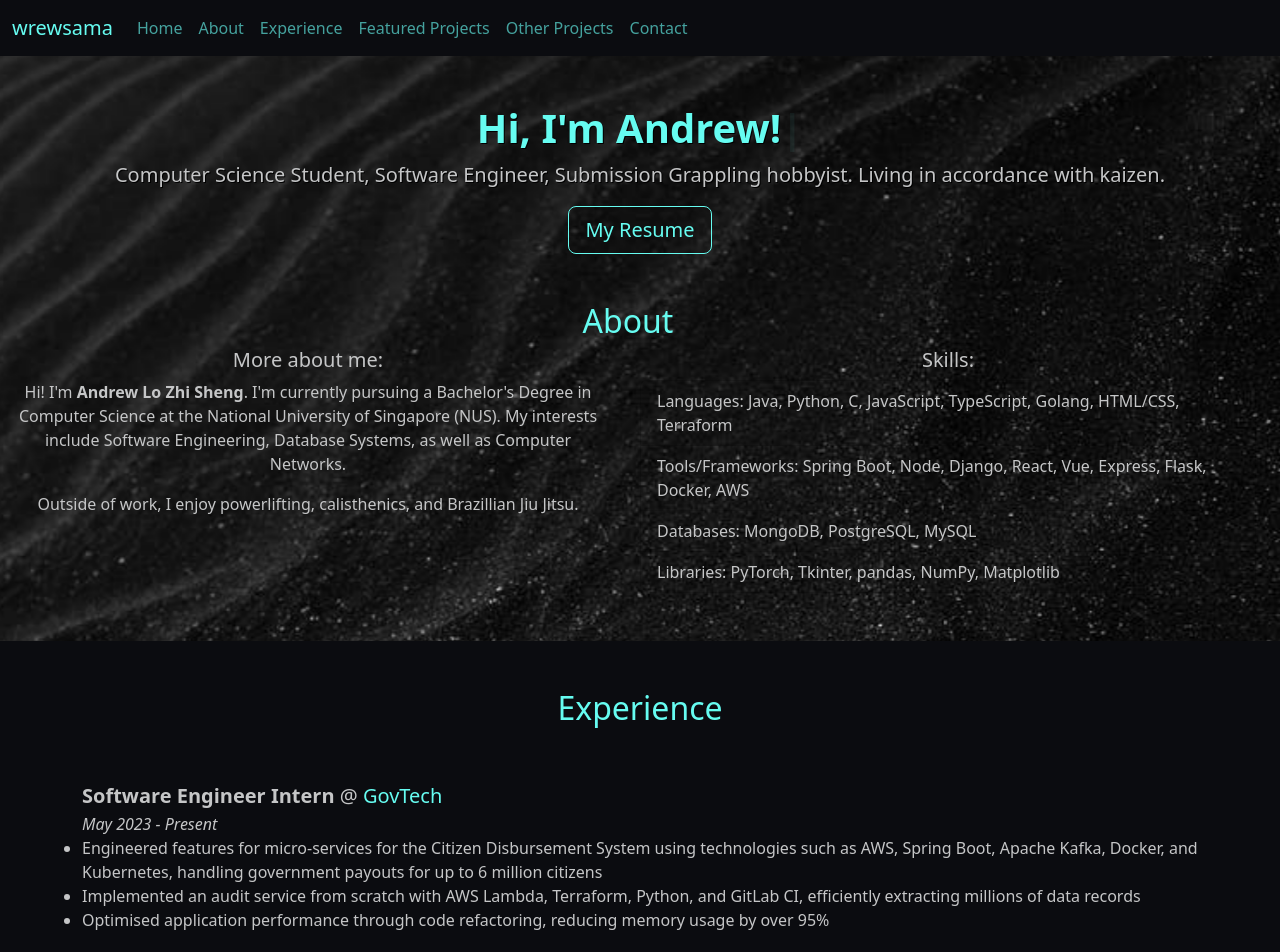
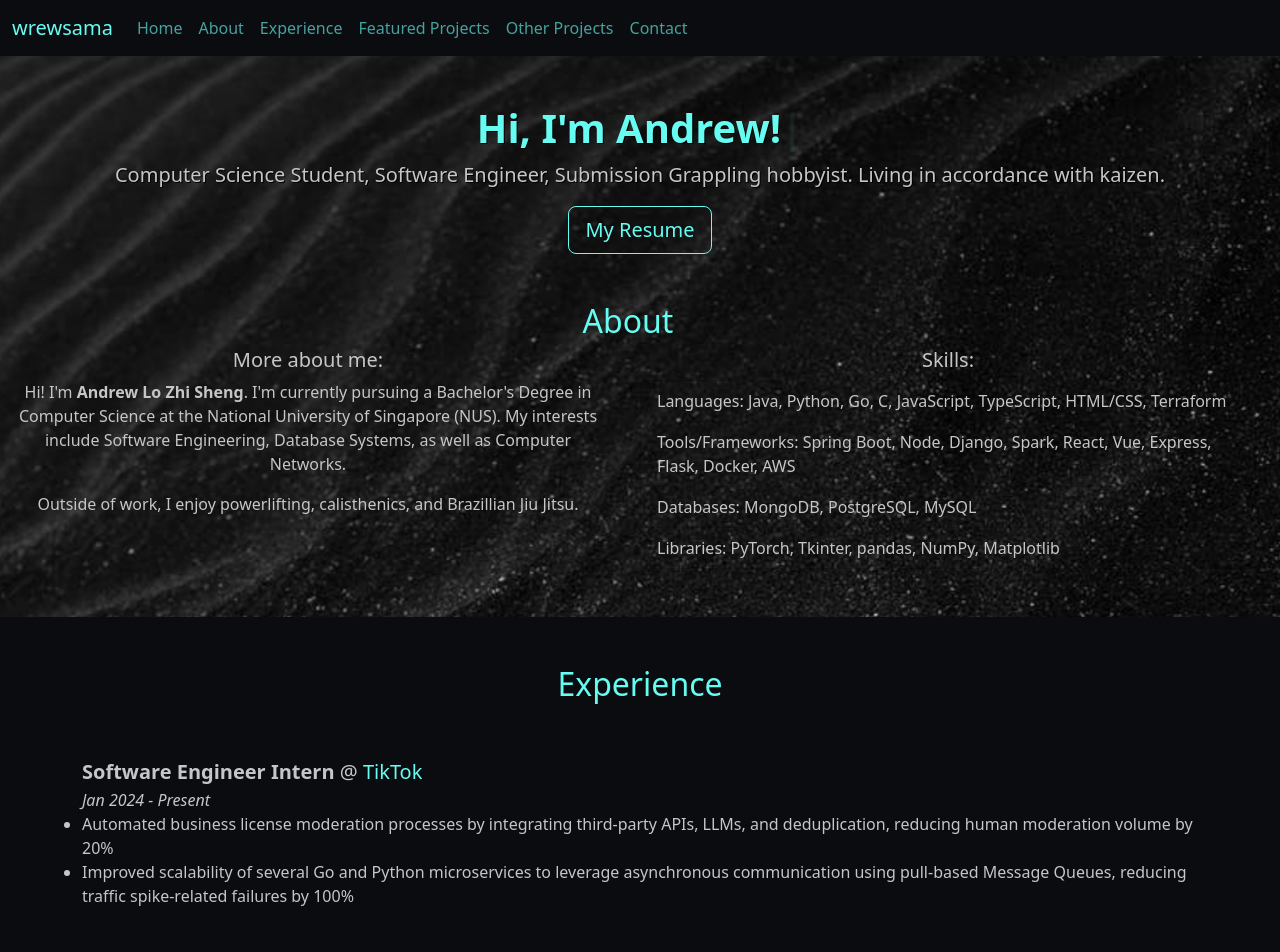
Before and after one commit to wrewsama/portfolio, a React (Create React App) app: page / in a window 1280 px wide. Shown: the top 952 px of the page. Built offline with nearby package versions, Linux system fonts and the light colour scheme.

Commit message:
add tiktok experience

```diff
--- a/src/components/about.js
+++ b/src/components/about.js
@@ -25,8 +25,8 @@ export default function About() {
                     <h5>Skills: </h5>
 
                     <ul className="list-group text-start">
-                        <li className="list-group-item bg-transparent text-normal">Languages: Java, Python, C, JavaScript, TypeScript, Golang, HTML/CSS, Terraform </li>
-                        <li className="list-group-item bg-transparent text-normal">Tools/Frameworks: Spring Boot, Node, Django, React, Vue, Express, Flask, Docker, AWS </li>
+                        <li className="list-group-item bg-transparent text-normal">Languages: Java, Python, Go, C, JavaScript, TypeScript, HTML/CSS, Terraform </li>
+                        <li className="list-group-item bg-transparent text-normal">Tools/Frameworks: Spring Boot, Node, Django, Spark, React, Vue, Express, Flask, Docker, AWS </li>
                         <li className="list-group-item bg-transparent text-normal">Databases: MongoDB, PostgreSQL, MySQL</li>
                         <li className="list-group-item bg-transparent text-normal">Libraries: PyTorch, Tkinter, pandas, NumPy, Matplotlib</li>
                     </ul>
--- a/src/components/experience.js
+++ b/src/components/experience.js
@@ -10,8 +10,13 @@ export default function Experience() {
                 </div>
 
                 <ExperienceItem jobTitle="Software Engineer Intern"
+                                company="TikTok"
+                                date="Jan 2024 - Present"
+                                bulletPoints={["Automated business license moderation processes by integrating third-party APIs, LLMs, and deduplication, reducing human moderation volume by 20%",
+                                               "Improved scalability of several Go and Python microservices to leverage asynchronous communication using pull-based Message Queues, reducing traffic spike-related failures by 100%"]}/>
+                <ExperienceItem jobTitle="Software Engineer Intern"
                                 company="GovTech"
-                                date="May 2023 - Present"
+                                date="May 2023 - Dec 2023"
                                 bulletPoints={["Engineered features for micro-services for the Citizen Disbursement System using technologies such as AWS, Spring Boot, Apache Kafka, Docker, and Kubernetes, handling government payouts for up to 6 million citizens",
                                                "Implemented an audit service from scratch with AWS Lambda, Terraform, Python, and GitLab CI, efficiently extracting millions of data records",
                                                "Optimised application performance through code refactoring, reducing memory usage by over 95%"]}/>
```
